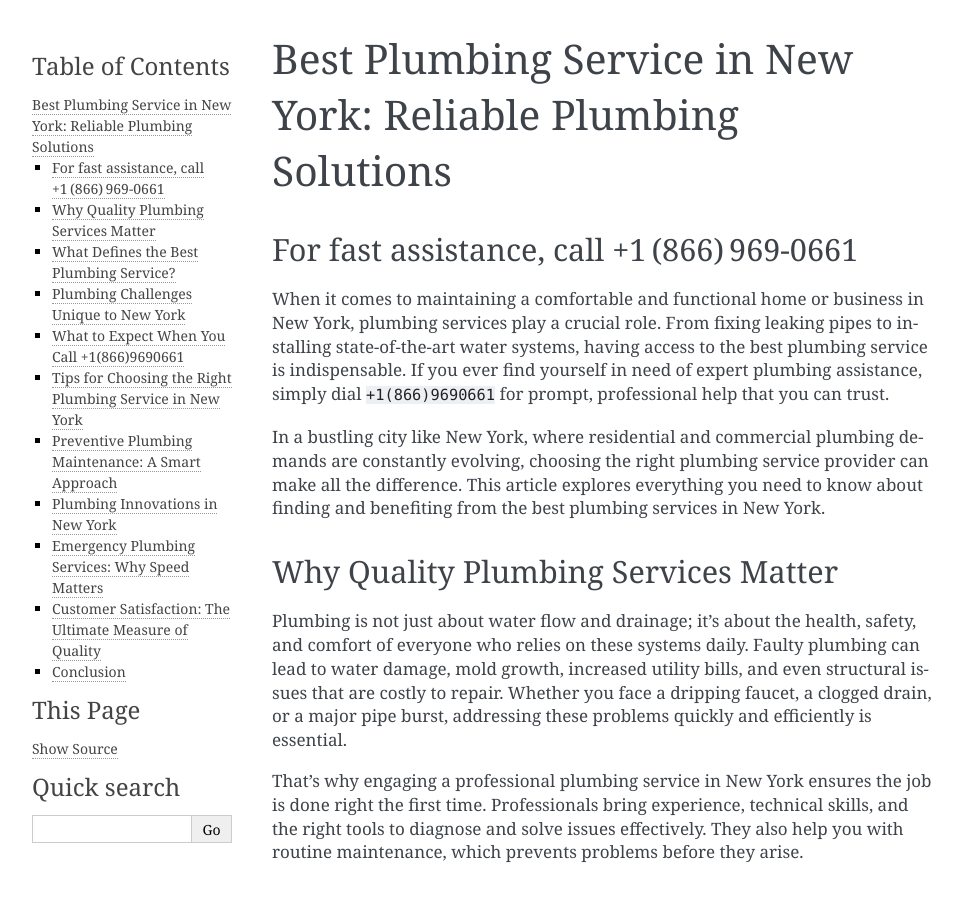
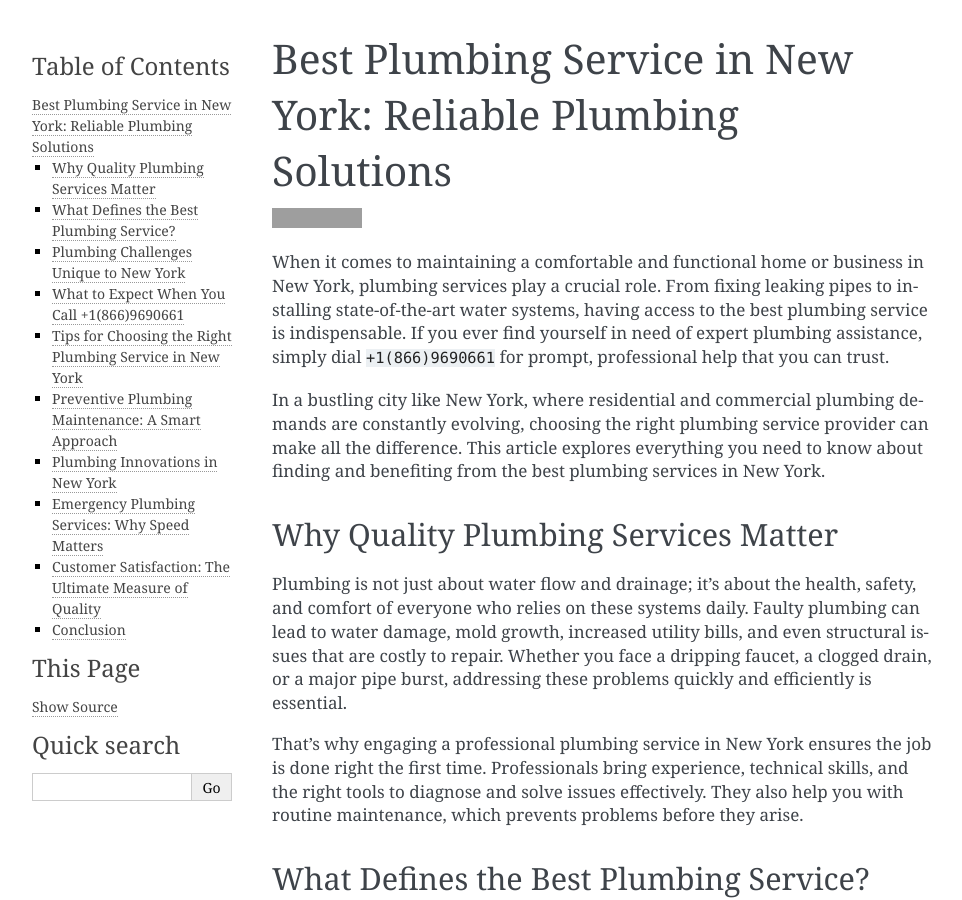
Before and after one commit to san-dey/Plumbing-In-NY, a Sphinx documentation site: the page built from docs/index.rst, in a window 1280 px wide and 900 px high. Shown: the whole window, without its empty margins (148-1110 px from the left). Built offline with Sphinx 7.4.7, drawn with Linux system fonts in a browser that asks for light colours; grey boxes are pictures that could not be loaded.

Commit message:
Update index.rst

```diff
--- a/docs/index.rst
+++ b/docs/index.rst
@@ -5,8 +5,10 @@ Best Plumbing Service in New York: Reliable Plumbing Solutions
    :maxdepth: 2
    :caption: Contents:
 
-For fast assistance, call +1 (866) 969‑0661
-----------------------------------------
+.. image:: https://img.shields.io/badge/Call%20Now-(866)%20969--0661-blue?style=for-the-badge&logo=phone
+   :target: tel:+18669690661
+   :alt: Call Now
+
 
 When it comes to maintaining a comfortable and functional home or business in New York, plumbing services play a crucial role. From fixing leaking pipes to installing state-of-the-art water systems, having access to the best plumbing service is indispensable. If you ever find yourself in need of expert plumbing assistance, simply dial ``+1(866)9690661`` for prompt, professional help that you can trust.
 
```
